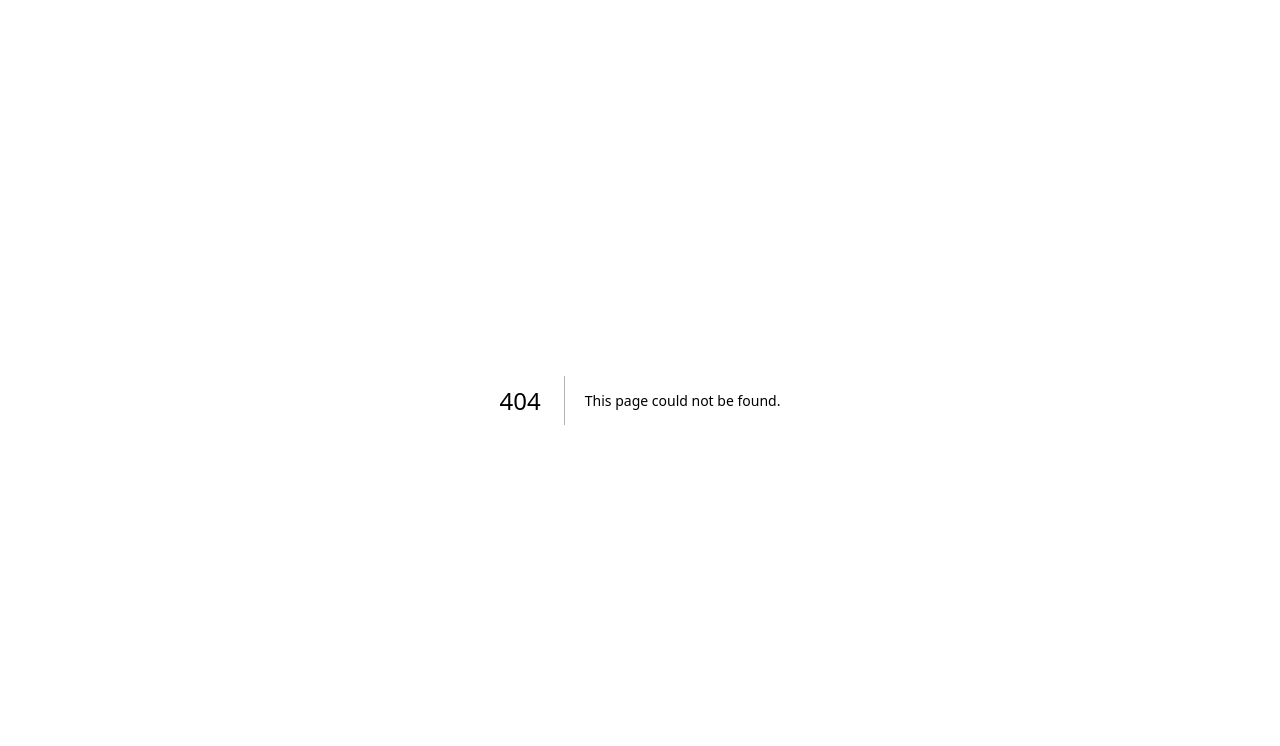
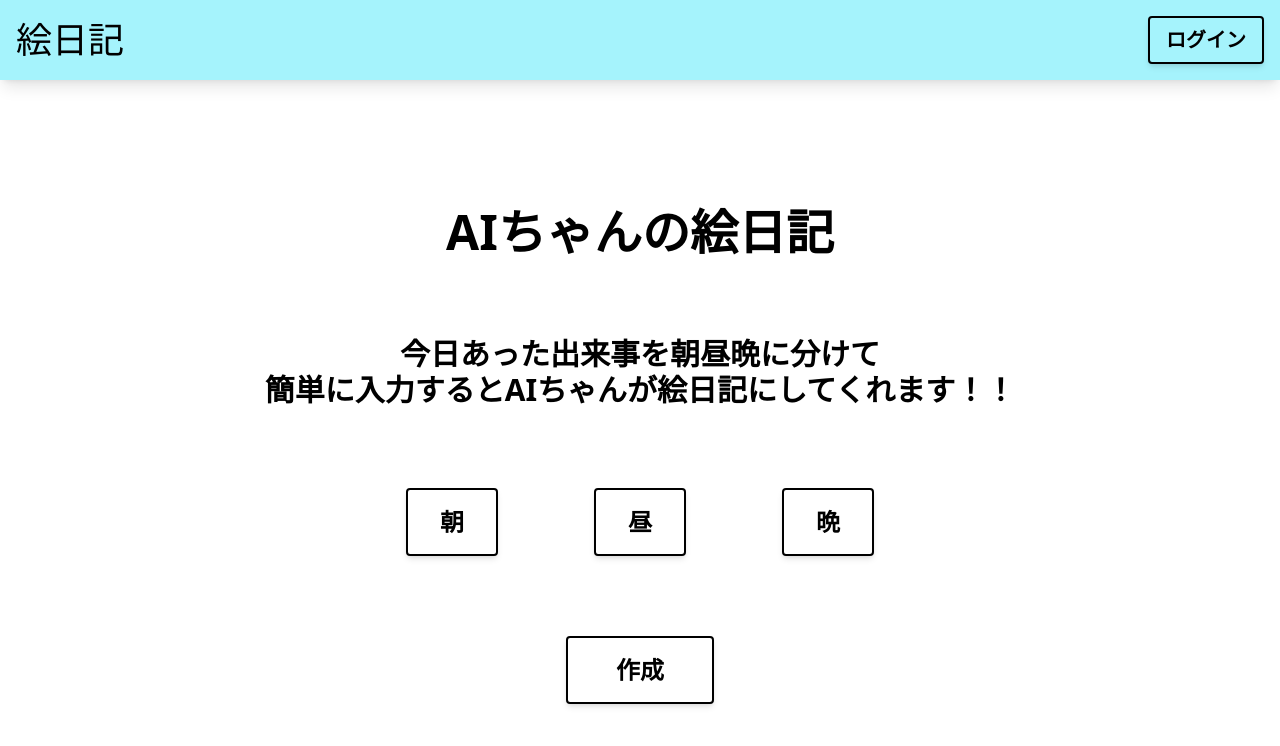
Before and after one commit to scla-sagauniv/atarime_tabetai, a Next.js app in the folder img-diary/: page /input in a window 1280 px wide. Before the commit this address had no page. Shown: the top 746 px of the page. Built offline with nearby package versions, Linux system fonts and the light colour scheme.

Commit message:
#40 add ログイン画面の作成

```diff
--- a/img-diary/package.json
+++ b/img-diary/package.json
@@ -9,8 +9,10 @@
     "lint": "next lint"
   },
   "dependencies": {
+    "@supabase/auth-ui-react": "^0.3.6",
+    "@supabase/auth-ui-shared": "^0.1.4",
+    "@supabase/supabase-js": "^2.21.0",
     "autoprefixer": "10.4.14",
-    "daisyui": "^2.51.5",
     "eslint": "8.38.0",
     "eslint-config-next": "13.3.0",
     "html2canvas": "^1.4.1",
--- a/img-diary/pages/_document.js
+++ b/img-diary/pages/_document.js
@@ -4,7 +4,7 @@ export default function Document() {
   return (
     <Html lang="en">
       <Head />
-      <body>
+      <body className=' h-screen'>
         <Main />
         <NextScript />
       </body>
--- a/img-diary/pages/index.js
+++ b/img-diary/pages/index.js
@@ -1,141 +1,68 @@
 import Header from './components/Header';
-import Button from "./components/Button";
-import { useEffect, useState } from "react";
-import Modal from "./components/Modal";
-import Panel from "./components/Panel";
-import { useRouter } from "next/router";
+import { Auth } from '@supabase/auth-ui-react'
+import { ThemeSupa } from '@supabase/auth-ui-shared'
+import { createClient } from '@supabase/supabase-js';
 
-// モーダル参考サイト、多分ここ見たら理解しやすい
-// https://imatomix.com/imatomix/notes/1591689628000
-
+const supabase = createClient('https://tjqqjderebfvgebxuppx.supabase.co', 'eyJhbGciOiJIUzI1NiIsInR5cCI6IkpXVCJ9.eyJpc3MiOiJzdXBhYmFzZSIsInJlZiI6InRqcXFqZGVyZWJmdmdlYnh1cHB4Iiwicm9sZSI6ImFub24iLCJpYXQiOjE2ODMzNTQzODMsImV4cCI6MTk5ODkzMDM4M30.tYoDUcg_VC3TRhYxD833sQwVcK6_okXkKWUiWhVR1yo')
 
 export default function Home() {
-
-  const defaultButtonStyle = "px-8 md:py-4 my-10 md: mx-12 rounded border-2 border-black font-bold bg-white text-black  shadow-md transition-all duration-1000 ease-out hover:shadow-none disabled:cursor-default disabled:opacity-50 text-xl md:text-2xl";
-  const changeButtonStyle = "px-8 md:py-4  my-10 md: mx-12 rounded border-2 border-black font-bold text-black bg-cyan-200 shadow-md transition-all duration-1000 ease-out hover:shadow-none disabled:cursor-default disabled:opacity-50 text-xl md:text-2xl";
-  // 入力フォームの状態
-  const router = useRouter();
-  const[allValue, setAllValue] = useState({
-    morning: "",
-    noon: "",
-    evening: ""
-  });
-
-  //
-  const[addClassed , setAddClassed] = useState({
-    morning: defaultButtonStyle,
-    noon: defaultButtonStyle,
-    evening: defaultButtonStyle,
-  });
-
-  // モーダルの状態
-  const [isOpenModal, setIsOpenModal] = useState({
-    state:false,
-    kind:null,
-    takeValue:null
-  });
-  // 入力フォーム保存
-  const saveValue = (time, tex) => {
-    setAllValue({...allValue, [time]:tex});
-
-    if(tex===""){
-      console.log("nochange");
-      setAddClassed({
-        ...addClassed, [time]:defaultButtonStyle
-      });
-    }else{
-      console.log("change");
-      setAddClassed({
-        ...addClassed, [time]:changeButtonStyle
-      });
-    };
-  }
-
-  // allValue確認用
-  useEffect(() => {
-    lockman()
-    console.log("セーブデータ朝"+allValue.morning);
-    console.log("セーブデータ昼"+allValue.noon);
-    console.log("セーブデータ夜"+allValue.evening);
-  },[allValue])
-
-
-    // モーダルの開閉処理
-  const toggleModal = (e,i) => {
-    let idx = i;
-    if (e.target === e.currentTarget) {
-      switch(idx){
-        case "morning":
-          idx = i;
-          console.log(idx);
-          break;
-        case "noon":
-          idx = i;
-          console.log(idx);
-          break;
-        case "evening":
-          idx = i;
-          console.log(idx);
-          break;
-      }
-      setIsOpenModal({...isOpenModal, state:!isOpenModal.state, kind: idx, takeValue: allValue[idx]});
-    }
-  };
-  const[tf , setTf]=useState(true);
-  const [color , setColor]=useState("bg-white");
-
-  const lockman = () => {
-    if(allValue.morning!=="" && allValue.noon!=="" && allValue.evening!==""){
-      setTf(false)
-      setColor("bg-cyan-200");
-    }else{
-      setTf(true)
-      setColor("bg-white");
-    }
-  }
-
-  const hand_over =()=>{
-    router.push({
-      pathname:"/result",
-      query: {"prompt":allValue.morning + "," + allValue.noon + "," + allValue.evening }
-    })
-    console.log("zakoga");
-  }
-
   return (
     <>
-      <main>
-        <div className='flex flex-col m-0 h-screen'>
-          <Header />
-          <div className='flex justify-center px-xl'>
-            <div className='container px-4'>
-              <p className='text-center mb-20 mt-32 text-xl text-black md:text-5xl font-bold '>AIちゃんの絵日記</p>
-              <p className='text-center my-10 text-xl md:text-3xl text-black font-bold'>今日あった出来事を朝昼晩に分けて<br/>簡単に入力するとAIちゃんが絵日記にしてくれます！！</p>
-              <div className='mx-auto my-10 flex justify-center'>
-                <Button type="button" onClick={() => toggleModal(true,"morning")} className={addClassed.morning}>
-                  朝
-                </Button>
-                <Button type="button" onClick={() => toggleModal(true,"noon")} className={addClassed.noon}>
-                  昼
-                </Button>
-                <Button type="button" onClick={() => toggleModal(true,"evening")} className={addClassed.evening}>
-                  晩
-                </Button>
-                {/* 参考演算子でisOpenModal.stateが真なら表示 */}
-                {isOpenModal.state && (
-                  <Modal close={toggleModal} saveValue={saveValue} viewValue={isOpenModal.kind} takeValue={allValue[isOpenModal.kind]}>
-                  </Modal>
-                )}
-              </div>
-              <div className='flex justify-center '>
-                <Button disabled={tf} onClick={() => hand_over()} className={`disabled:opacity-100 px-12 md:py-4  md: mx-12 rounded border-2 border-black font-bold ${color} text-black  shadow-md transition-all duration-1000 ease-out hover:shadow-none disabled:cursor-default  text-xl md:text-2xl`}>
-                  作成
-                </Button>
-              </div>
+      <div>
+        <Header/>
+        <main className='flex justify-center'>
+          <div className=' px-2 container'>
+            <p className='text-center mb-11 mt-32 text-xl md:text-5xl font-bold '>AIちゃんの絵日記</p>
+            <p className='text-center mb-10 text-xl md:text-3xl text-slate-600'>ログインしてね</p>
+            <div className=' max-w-4xl my-0 mx-auto'>
+              <Auth
+                supabaseClient={supabase}
+                appearance={{
+                  theme: ThemeSupa
+                }}
+                providers={['google']}
+              />
             </div>
           </div>
-        </div>
-      </main>
+        </main>
+        <footer>
+        </footer>
+      </div>
     </>
   )
 }
+
+// export default function Home() {
+//   const supabase = createClient('https://tjqqjderebfvgebxuppx.supabase.co/auth/v1/callback', '955512649052-1b1fj1vnidgn1ldenn4g3cfv8jfsj7ac.apps.googleusercontent.com')
+//   const Container = (props) => {
+//     const { user } = Auth.useUser()
+//     if (user)
+//       return (
+//         <>
+//           <Typography.Text>Signed in: {user.email}</Typography.Text>
+//           <Button block onClick={() => props.supabaseClient.auth.signOut()}>
+//             Sign out
+//           </Button>
+//         </>
+//       )
+//     return props.children
+//   }
+
+//   return (
+//     <>
+//       <main>
+//         <div className='flex flex-col m-0 h-screen'>
+//           <Header />
+//           <div className='flex justify-center px-xl'>
+//             <p className='text-center mb-20 mt-32 text-xl text-black md:text-5xl font-bold '>AIちゃんの絵日記</p>
+//             <Auth.UserContextProvider supabaseClient={supabase}>
+//               <Container supabaseClient={supabase}>
+//                 <Auth supabaseClient={supabase}  providers={['google']}/>
+//               </Container>
+//             </Auth.UserContextProvider>
+//           </div>
+//         </div>
+//       </main>
+//     </>
+//   )
+// }
--- /dev/null
+++ b/img-diary/pages/input.js
@@ -0,0 +1,141 @@
+import Header from './components/Header';
+import Button from "./components/Button";
+import { useEffect, useState } from "react";
+import Modal from "./components/Modal";
+import Panel from "./components/Panel";
+import { useRouter } from "next/router";
+
+// モーダル参考サイト、多分ここ見たら理解しやすい
+// https://imatomix.com/imatomix/notes/1591689628000
+
+
+export default function Input() {
+
+  const defaultButtonStyle = "px-8 md:py-4 my-10 md: mx-12 rounded border-2 border-black font-bold bg-white text-black  shadow-md transition-all duration-1000 ease-out hover:shadow-none disabled:cursor-default disabled:opacity-50 text-xl md:text-2xl";
+  const changeButtonStyle = "px-8 md:py-4  my-10 md: mx-12 rounded border-2 border-black font-bold text-black bg-cyan-200 shadow-md transition-all duration-1000 ease-out hover:shadow-none disabled:cursor-default disabled:opacity-50 text-xl md:text-2xl";
+  // 入力フォームの状態
+  const router = useRouter();
+  const[allValue, setAllValue] = useState({
+    morning: "",
+    noon: "",
+    evening: ""
+  });
+
+  //
+  const[addClassed , setAddClassed] = useState({
+    morning: defaultButtonStyle,
+    noon: defaultButtonStyle,
+    evening: defaultButtonStyle,
+  });
+
+  // モーダルの状態
+  const [isOpenModal, setIsOpenModal] = useState({
+    state:false,
+    kind:null,
+    takeValue:null
+  });
+  // 入力フォーム保存
+  const saveValue = (time, tex) => {
+    setAllValue({...allValue, [time]:tex});
+
+    if(tex===""){
+      console.log("nochange");
+      setAddClassed({
+        ...addClassed, [time]:defaultButtonStyle
+      });
+    }else{
+      console.log("change");
+      setAddClassed({
+        ...addClassed, [time]:changeButtonStyle
+      });
+    };
+  }
+
+  // allValue確認用
+  useEffect(() => {
+    lockman()
+    console.log("セーブデータ朝"+allValue.morning);
+    console.log("セーブデータ昼"+allValue.noon);
+    console.log("セーブデータ夜"+allValue.evening);
+  },[allValue])
+
+
+    // モーダルの開閉処理
+  const toggleModal = (e,i) => {
+    let idx = i;
+    if (e.target === e.currentTarget) {
+      switch(idx){
+        case "morning":
+          idx = i;
+          console.log(idx);
+          break;
+        case "noon":
+          idx = i;
+          console.log(idx);
+          break;
+        case "evening":
+          idx = i;
+          console.log(idx);
+          break;
+      }
+      setIsOpenModal({...isOpenModal, state:!isOpenModal.state, kind: idx, takeValue: allValue[idx]});
+    }
+  };
+  const[tf , setTf]=useState(true);
+  const [color , setColor]=useState("bg-white");
+
+  const lockman = () => {
+    if(allValue.morning!=="" && allValue.noon!=="" && allValue.evening!==""){
+      setTf(false)
+      setColor("bg-cyan-200");
+    }else{
+      setTf(true)
+      setColor("bg-white");
+    }
+  }
+
+  const hand_over =()=>{
+    router.push({
+      pathname:"/result",
+      query: {"prompt":allValue.morning + "," + allValue.noon + "," + allValue.evening }
+    })
+    console.log("zakoga");
+  }
+
+  return (
+    <>
+      <main>
+        <div className='flex flex-col m-0 h-screen'>
+          <Header />
+          <div className='flex justify-center px-xl'>
+            <div className='container px-4'>
+              <p className='text-center mb-20 mt-32 text-xl text-black md:text-5xl font-bold '>AIちゃんの絵日記</p>
+              <p className='text-center my-10 text-xl md:text-3xl text-black font-bold'>今日あった出来事を朝昼晩に分けて<br/>簡単に入力するとAIちゃんが絵日記にしてくれます！！</p>
+              <div className='mx-auto my-10 flex justify-center'>
+                <Button type="button" onClick={() => toggleModal(true,"morning")} className={addClassed.morning}>
+                  朝
+                </Button>
+                <Button type="button" onClick={() => toggleModal(true,"noon")} className={addClassed.noon}>
+                  昼
+                </Button>
+                <Button type="button" onClick={() => toggleModal(true,"evening")} className={addClassed.evening}>
+                  晩
+                </Button>
+                {/* 参考演算子でisOpenModal.stateが真なら表示 */}
+                {isOpenModal.state && (
+                  <Modal close={toggleModal} saveValue={saveValue} viewValue={isOpenModal.kind} takeValue={allValue[isOpenModal.kind]}>
+                  </Modal>
+                )}
+              </div>
+              <div className='flex justify-center '>
+                <Button disabled={tf} onClick={() => hand_over()} className={`disabled:opacity-100 px-12 md:py-4  md: mx-12 rounded border-2 border-black font-bold ${color} text-black  shadow-md transition-all duration-1000 ease-out hover:shadow-none disabled:cursor-default  text-xl md:text-2xl`}>
+                  作成
+                </Button>
+              </div>
+            </div>
+          </div>
+        </div>
+      </main>
+    </>
+  )
+}
--- a/img-diary/tailwind.config.js
+++ b/img-diary/tailwind.config.js
@@ -32,6 +32,5 @@ module.exports = {
       };
       addUtilities(newUtilities);
     }),
-    require("daisyui"),
   ],
 }
```
Also changed, not shown: 1 other file (tests, documents, lock files or other folders).
